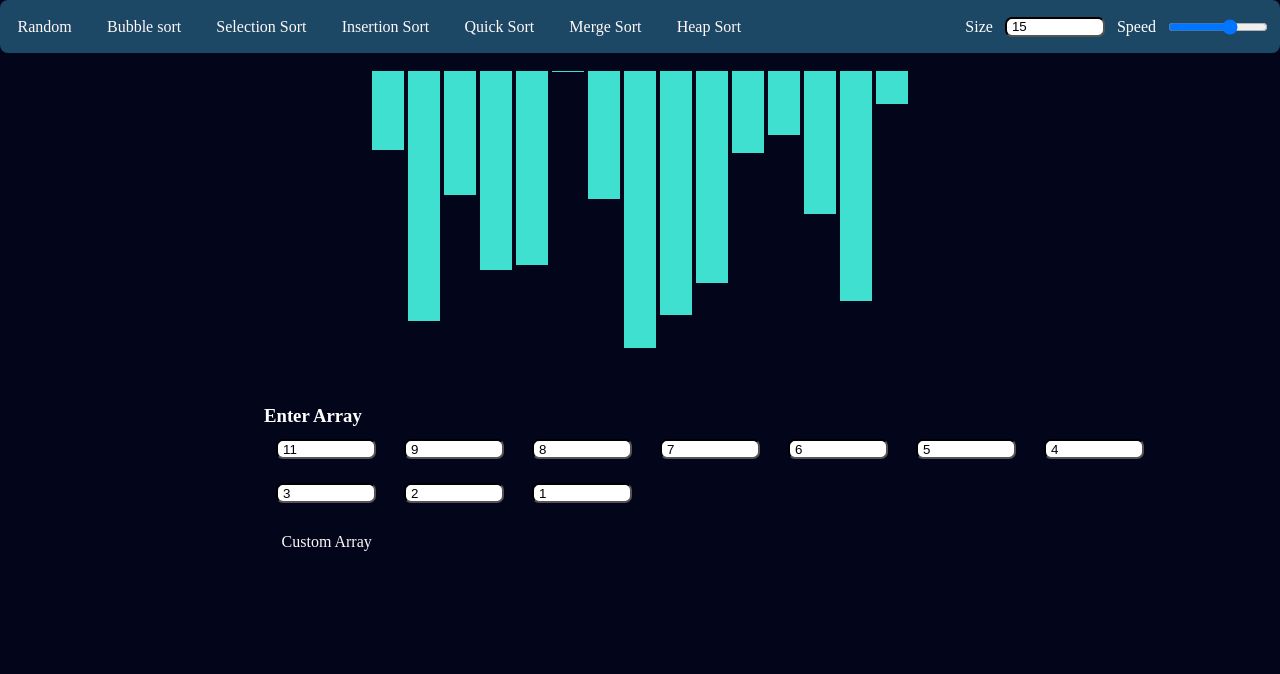
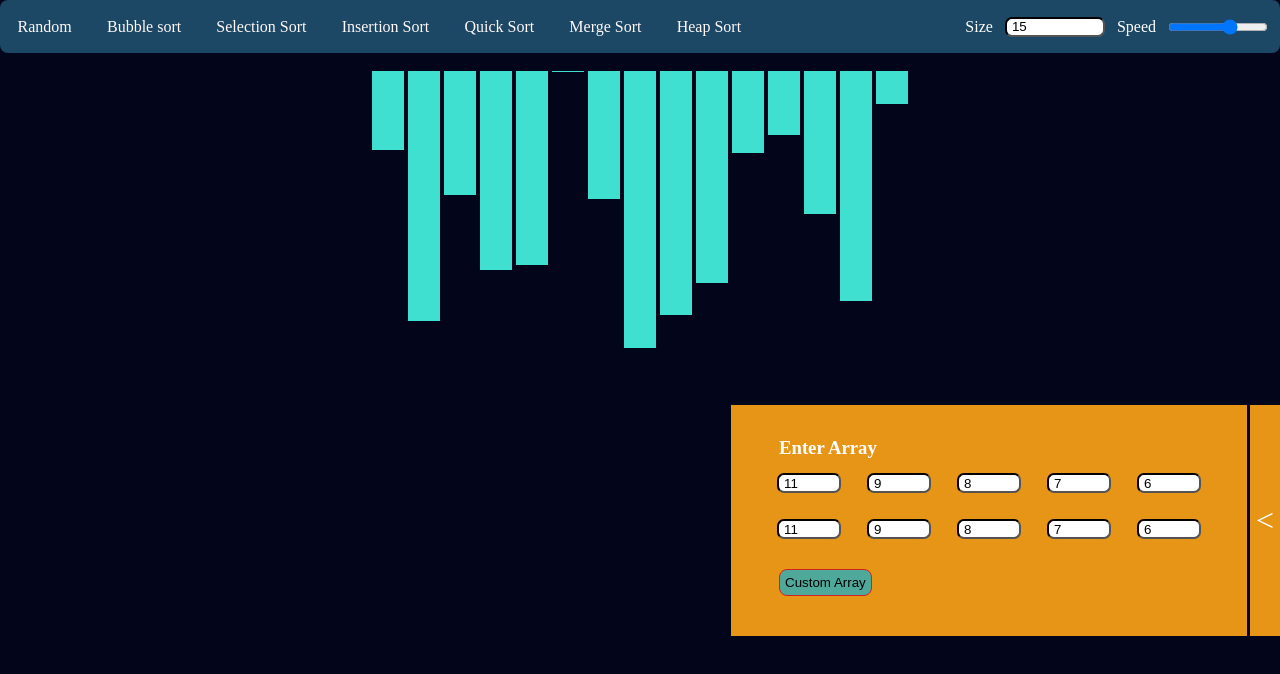
Before and after one commit to r-baaz/SortingVisualizer, a plain HTML site: page Index.html in a window 1280 px wide. Drawn offline with Linux system fonts and the light colour scheme.

Commit message:
desinged for custom array

```diff
--- a/Index.html
+++ b/Index.html
@@ -41,7 +41,7 @@
 
 </div>
 
-<section>
+<div class="bcontrol">
 <div class="description" id="desc">
  <h3>Complexity</h3>
  <table class="Complexity">
@@ -62,20 +62,28 @@
 
 <div class="customarray" id="ca">
   <h3>Enter Array</h3>
-  <input type="number" value="11" class="arr" name="array" id="">
-  <input type="number" value="9" class="arr" name="array" id="">
-  <input type="number" value="8" class="arr" name="array" id="">
-  <input type="number" value="7" class="arr" name="array" id="">
-  <input type="number" value="6" class="arr" name="array" id="">
-  <input type="number" value="5" class="arr" name="array" id="">
-  <input type="number" value="4" class="arr" name="array" id="">
-  <input type="number" value="3" class="arr" name="array" id="">
-  <input type="number" value="2" class="arr" name="array" id="">
-  <input type="number" value="1" class="arr" name="array" id="">
-  <li onclick="customArray()">Custom Array</li>
+    <table id="custominput">
+      <tr>
+  <td><input type="number" value="11" class="arr" name="array" id=""></td>
+  <td><input type="number" value="9" class="arr" name="array" id=""></td>
+  <td><input type="number" value="8" class="arr" name="array" id=""></td>
+  <td><input type="number" value="7" class="arr" name="array" id=""></td>
+  <td><input type="number" value="6" class="arr" name="array" id=""></td>
+  </tr>
+
+  <tr>
+     <td><input type="number" value="11" class="arr" name="array" id=""></td>
+     <td><input type="number" value="9" class="arr" name="array" id=""></td>
+     <td><input type="number" value="8" class="arr" name="array" id=""></td>
+     <td><input type="number" value="7" class="arr" name="array" id=""></td>
+     <td><input type="number" value="6" class="arr" name="array" id=""></td>
+   </tr>
+  </table>
+  <button class="customarray-btn" onclick="customArray()">Custom Array</button>
 </div>
+  <div class="openbtn"><</div>
 
-</section>
+</div>
 
 <script src="Index.js" type="text/javascript" charset="utf-8"></script>
 <script src="visual.js" type="text/javascript" charset="utf-8"></script>
--- a/style.css
+++ b/style.css
@@ -114,11 +114,47 @@ input{
  padding:5px;
 }
 
-section{
+.bcontrol{
   display:flex;
 }
 
 .customarray{
   display:block;
-  color: white;
+  margin:0 0 0 auto;
+  overflow:hidden;
+  background-color:#E69517;
+  padding:2rem;
 }
+.customarray h3{
+  margin-left:1rem;
+}
+
+.customarray-btn{
+  margin-top: 1rem;
+  margin-left: 1rem;
+  color:black;
+  background-color:#4FA99A;
+  padding:5px;
+  border: 1px solid black;
+  border-radius: 8px;
+  border-color: #CF2323;
+}
+
+#custominput{
+  position: relative;
+  top:0px;
+}
+
+
+.arr{
+  width:4rem;
+}
+.openbtn{
+  display:flex;
+  justify-content: center;
+  align-items: center;
+  font-size: 32px;
+  background-color: #E69517;
+  width:30px;
+  margin-left:3px;
+}
```
